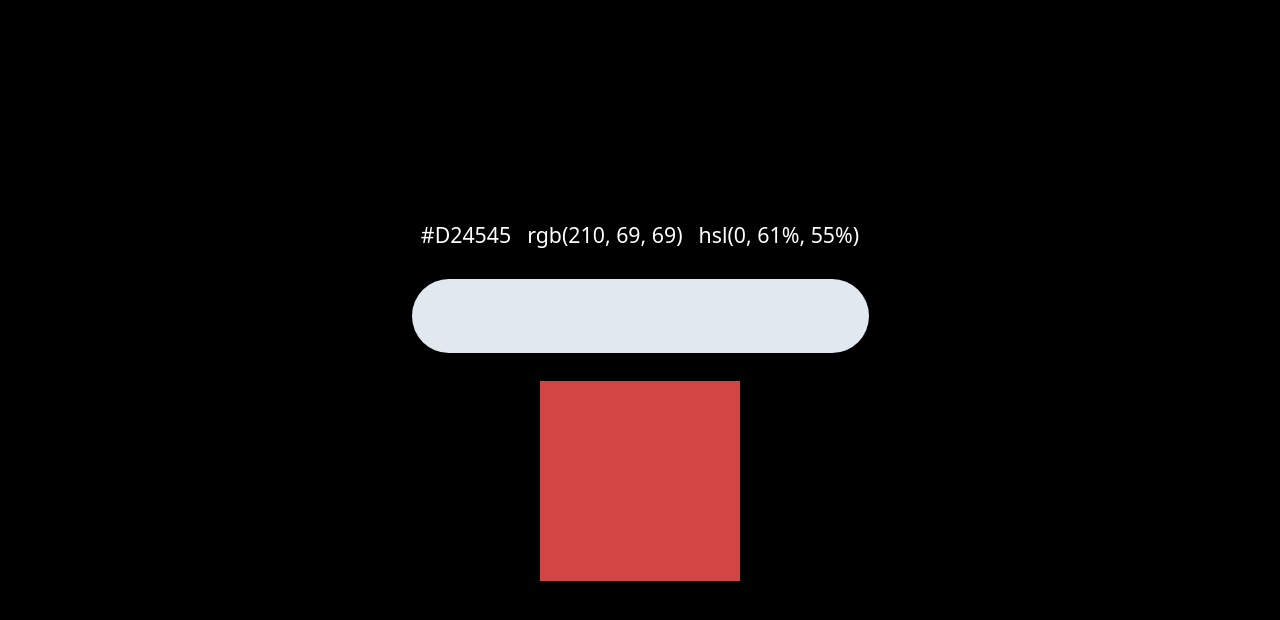
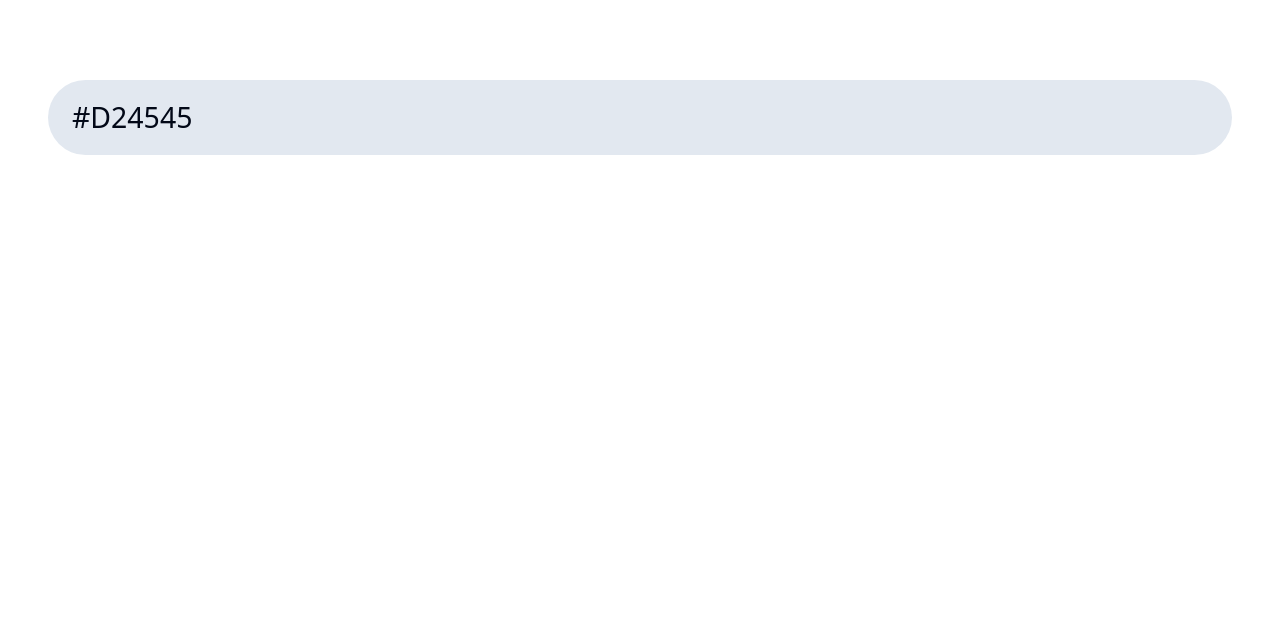
Before and after one commit to Tan-int/give-me-colors, a React (Vite) app: page / in a window 1280 px wide. Shown: the top 620 px of the page. Built offline with nearby package versions, Linux system fonts and the light colour scheme.

Commit message:
style: current layout for home page

```diff
--- a/src/App.tsx
+++ b/src/App.tsx
@@ -13,17 +13,16 @@
   };
 
   return (
-    <div className="flex h-screen w-full flex-col items-center justify-center gap-y-7 bg-black">
-      <div className="flex flex-row gap-x-4">
-        <h5 className="semi-bold text-lg text-white">{color.hex}</h5>
-        <h5 className="semi-bold text-lg text-white">{color.rgb}</h5>
-        <h5 className="semi-bold text-lg text-white">{color.hsl}</h5>
-      </div>
-      <Input input={input} setInput={handleInputChange} />
-      <div
+    <div className="flex h-screen w-full flex-col items-center px-12 pt-20">
+      <Input
+        className="h-auto w-full"
+        value={input}
+        onChange={handleInputChange}
+      />
+      {/* <div
         className="h-[200px] w-[200px]"
         style={{ backgroundColor: color.hex }}
-      ></div>
+      ></div> */}
     </div>
   );
 }
```
